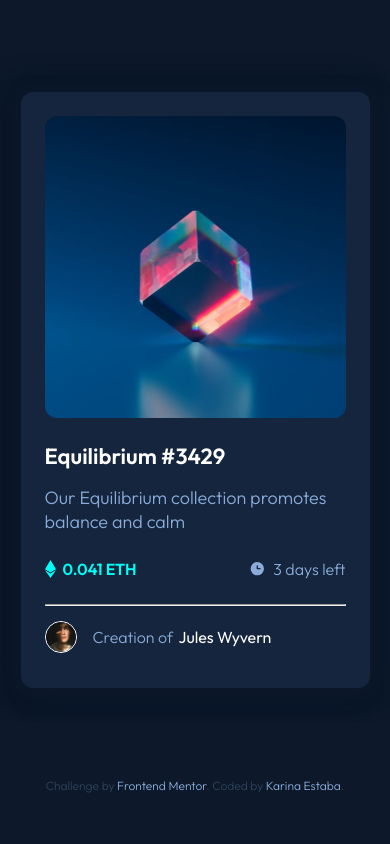
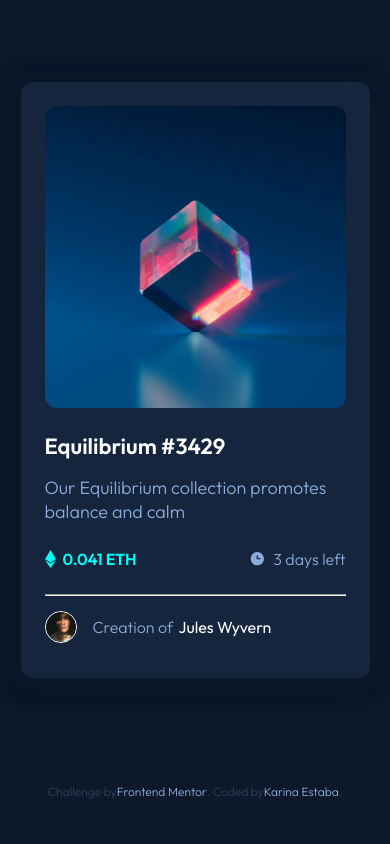
Before and after one commit to karinaestaba/ntf-card, a plain HTML site: page index.html in a window 390 px wide. Drawn offline with Linux system fonts and the light colour scheme.

Commit message:
+ Ajustes responsive en mobile.

```diff
--- a/sass/style.scss
+++ b/sass/style.scss
@@ -65,6 +65,9 @@ b{
   grid-template-areas:
     "master"
     "foot";
+  padding: 20px;
+  gap: 20px;
+  justify-content: center;
 }
 
 .grid-card{
@@ -78,6 +81,10 @@ b{
   text-align: center;
   font-size: 12px;
   line-height: 1.1;
+  display: flex;
+  justify-content: center;
+  align-content: center;
+  align-items: center;
 
   a{
     color: var(--soft-blue);
@@ -221,3 +228,10 @@ b{
   background-color: var(--dark-blue-card);
   color: var(--soft-blue);
 }
+
+@media screen and (min-width: 998px){
+  .main-container{
+    gap: 0;
+    padding: 0;
+  }
+}
```
Also changed, not shown: css/style.css, 1 other file.
